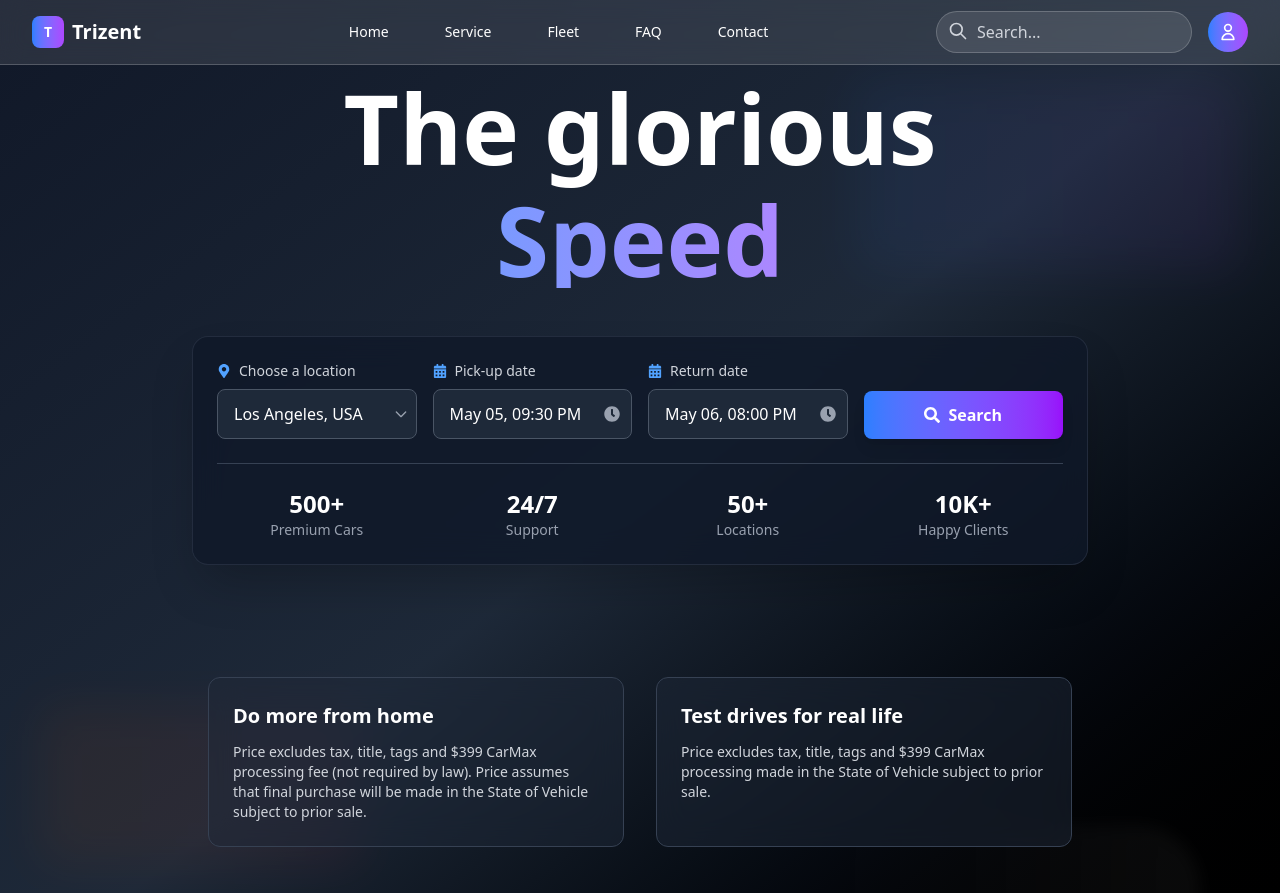
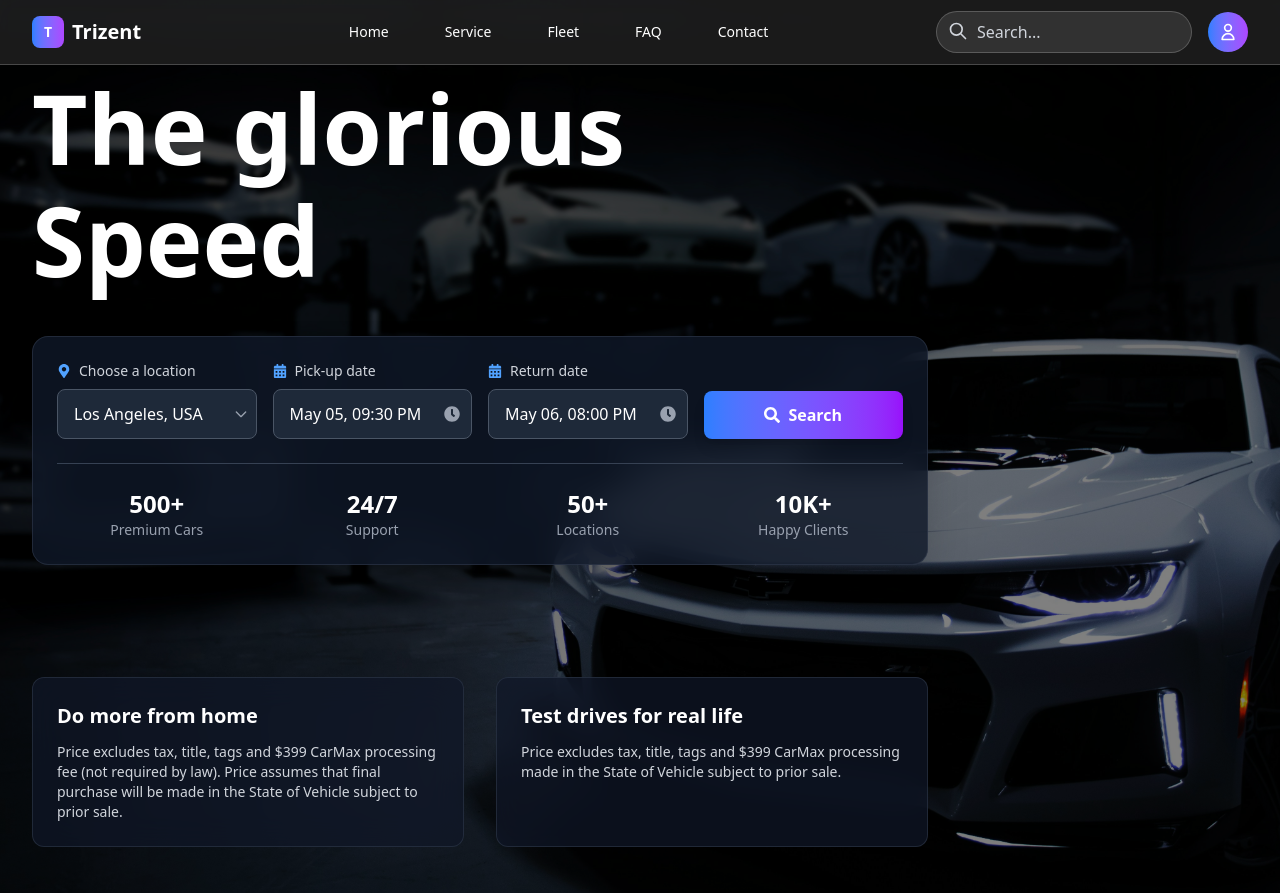
Before and after one commit to MaskINB/Car-Rental-web, a Next.js app: page / in a window 1280 px wide. Shown: the top 893 px of the page. Built offline with nearby package versions, Linux system fonts and the light colour scheme; data requests are answered from the project's data file.

Commit message:
add new desing to a page

```diff
--- a/src/app/components/carousel/carousel.jsx
+++ b/src/app/components/carousel/carousel.jsx
@@ -7,35 +7,41 @@ import Link from 'next/link';
 const carousel = () => {
   return (
     <>
-      <div className="min-h-screen bg-gradient-to-br from-gray-900 via-gray-800 to-black relative overflow-hidden">
-        {/* Background Cars */}
-        <div className="absolute inset-0 opacity-30">
-          <div className="absolute top-20 right-10 w-96 h-48 bg-gradient-to-r from-blue-500/20 to-purple-500/20 rounded-lg blur-xl"></div>
-          <div className="absolute bottom-32 left-10 w-80 h-40 bg-gradient-to-r from-orange-500/20 to-red-500/20 rounded-lg blur-xl"></div>
-        </div>
+      <div
+        className="min-h-screen relative overflow-hidden"
+        style={{
+          backgroundImage: `url('/image/carousel.jpg')`, // Place your image in public/images/
+          backgroundSize: 'cover',
+          backgroundPosition: 'center',
+          backgroundRepeat: 'no-repeat'
+        }}
+      >
+        {/* Dark overlay for better text readability */}
+        <div className="absolute inset-0 bg-black/50"></div>
 
+        <div className="relative z-10">
           <Navbar />
 
           {/* Main Content */}
-        <div className="relative z-10 flex flex-col items-center justify-center min-h-screen pt-20">
-          {/* Hero Text */}
-          <div className="text-center mb-12">
+          <div className="flex flex-col items-start justify-center min-h-screen pt-20 px-8">
+            {/* Hero Text - Positioned to the left like in your image */}
+            <div className="mb-12 max-w-2xl">
               <h1 className="text-6xl md:text-8xl font-bold text-white mb-4">
                 The glorious
               </h1>
-            <h2 className="text-6xl md:text-8xl font-bold bg-gradient-to-r from-blue-400 to-purple-400 bg-clip-text text-transparent">
+              <h2 className="text-6xl md:text-8xl font-bold text-white">
                 Speed
               </h2>
             </div>
 
-          {/* Booking Form */}
-          <div className="w-full max-w-6xl px-4 mb-12">
+            {/* Booking Form - Positioned below text */}
+            <div className="w-full max-w-4xl mb-12">
               <BookingForm />
             </div>
 
             {/* Feature Cards */}
-          <div className="grid grid-cols-1 md:grid-cols-2 gap-8 max-w-4xl mx-auto px-4 mt-16">
-            <div className="bg-gray-800/50 backdrop-blur-lg rounded-xl p-6 border border-gray-700">
+            <div className="grid grid-cols-1 md:grid-cols-2 gap-8 max-w-4xl mt-16">
+              <div className="bg-gray-900/70 backdrop-blur-lg rounded-xl p-6 border border-gray-700/50">
                 <h3 className="text-xl font-semibold text-white mb-3">Do more from home</h3>
                 <p className="text-gray-300 text-sm">
                   Price excludes tax, title, tags and $399 CarMax processing fee
@@ -44,7 +50,7 @@ const carousel = () => {
                 </p>
               </div>
 
-            <div className="bg-gray-800/50 backdrop-blur-lg rounded-xl p-6 border border-gray-700">
+              <div className="bg-gray-900/70 backdrop-blur-lg rounded-xl p-6 border border-gray-700/50">
                 <h3 className="text-xl font-semibold text-white mb-3">Test drives for real life</h3>
                 <p className="text-gray-300 text-sm">
                   Price excludes tax, title, tags and $399 CarMax processing
@@ -60,10 +66,6 @@ const carousel = () => {
               </Link>
             </div>
           </div>
-
-        {/* Car Silhouettes */}
-        <div className="absolute bottom-0 right-0 w-full h-96 opacity-40">
-          <div className="absolute bottom-10 right-20 w-96 h-32 bg-gradient-to-l from-white/10 to-transparent rounded-full blur-sm"></div>
         </div>
       </div>
     </>
```
Also changed, not shown: public/image/carousel.jpg (added). Lines whose indentation alone changed are shown as unchanged.
